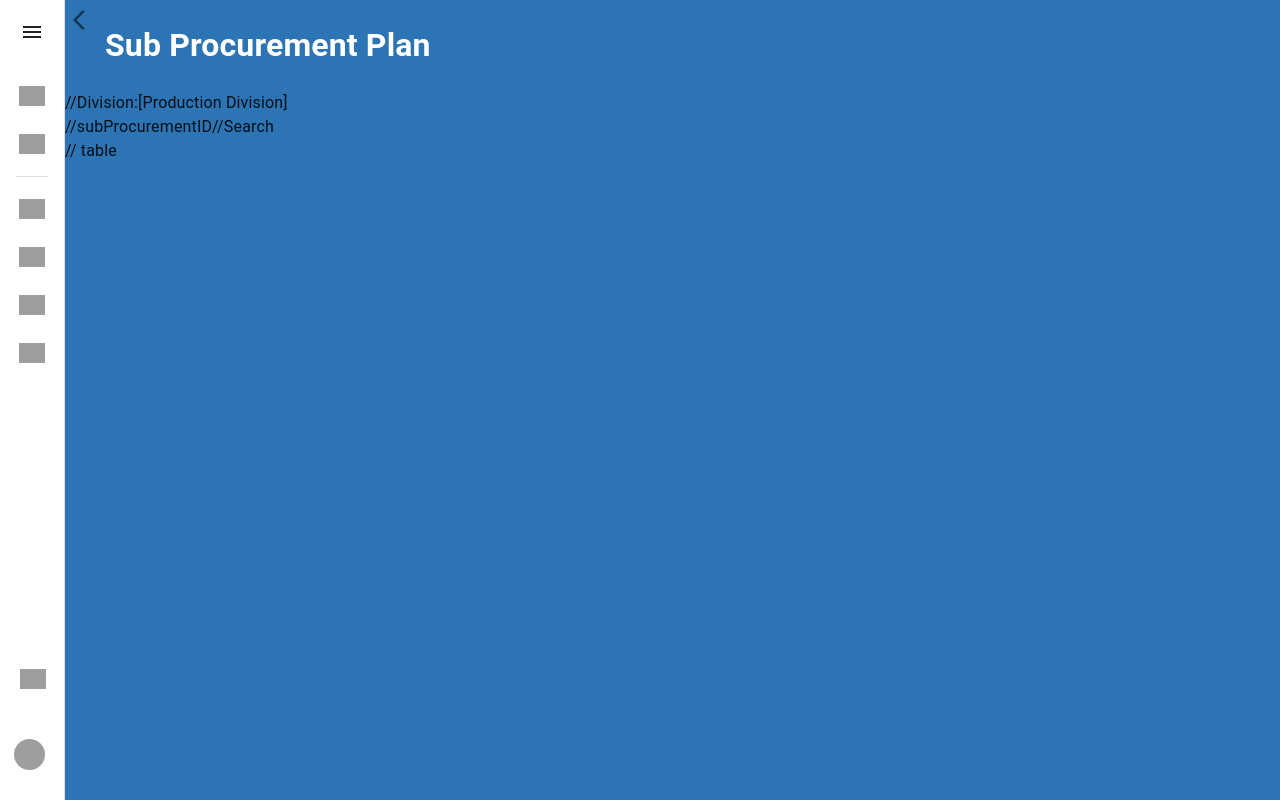
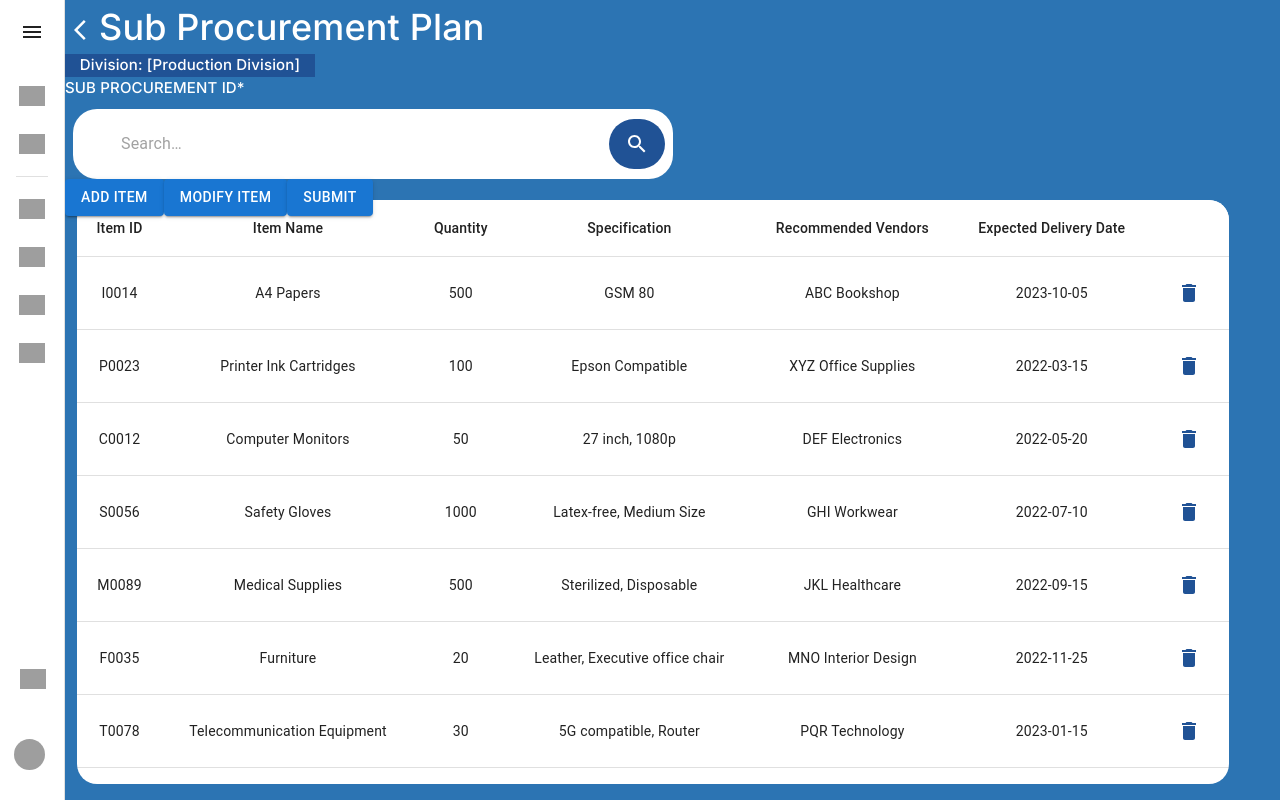
Before and after one commit to yesitha/ProcurementManagementSystem, a React (Create React App) app in the folder Code/frontend/: page / in a window 1280 px wide. Built offline with nearby package versions, Linux system fonts and the light colour scheme; grey boxes are pictures that could not be loaded.

Commit message:
Sub procurement plan update

```diff
--- a/Code/frontend/src/pages/BidOpeningCommitee/ManageAuction/ManageAuction.css
+++ b/Code/frontend/src/pages/BidOpeningCommitee/ManageAuction/ManageAuction.css
@@ -30,25 +30,11 @@
     overflow-x: scroll;
     scroll-behavior: smooth;
 }
-.th1{
-    font-family: 'Inter', sans-serif;
-    font-weight: 500;
-    font-size: large;
-}
-.td{
-    font-family: 'Inter', sans-serif;
-    font-weight: 500;
-    width: 300px;
-    height: 45px;
-    text-align: center;
-}
 .TableHeaders{
     font-family: 'Inter', sans-serif;
     position: sticky!important;
     margin-bottom: 4px;
     z-index: 3;
-
-
 }
 
 .stiky{
--- a/Code/frontend/src/pages/Create SubProcurement Plan Division HOD/Create SubProcurementPlan.css
+++ b/Code/frontend/src/pages/Create SubProcurement Plan Division HOD/Create SubProcurementPlan.css
@@ -0,0 +1,42 @@
+@import "/src/fonts.css";
+
+.Ph1{
+    font-family: 'Inter', sans-serif;
+    font-weight: 500;
+    color: #ffffff;
+    font-size: 36px;
+    position: relative;
+}
+.Ph2{
+    font-family: 'Inter', sans-serif;
+    font-weight: 500;
+    color: #ffffff;
+    font-size: 15px;
+    background-color: #205295;
+    width: 250px;
+    text-align: center;
+
+}
+
+.Ph3{
+    font-family: 'Inter', sans-serif;
+    font-weight: 500;
+    color: #ffffff;
+    font-size: 15px;
+    flex-direction: row;
+    display: flex;
+}
+.midbody{
+    overflow-y: scroll;
+}
+.TableHeaders{
+    font-family: 'Inter', sans-serif;
+    position: sticky!important;
+    margin-bottom: 4px;
+    z-index: 3;
+}
+.stiky{
+position: sticky;
+left: 0;
+
+}
--- a/Code/frontend/src/pages/Create SubProcurement Plan Division HOD/CreateSubProcurementPlan.js
+++ b/Code/frontend/src/pages/Create SubProcurement Plan Division HOD/CreateSubProcurementPlan.js
@@ -1,5 +1,6 @@
 import React from 'react'
 import SideNavBar from "../../components/SideNavigationBar/SideNavBar";
+import "./Create SubProcurementPlan.css";
 import ArrowBackIosIcon from '@mui/icons-material/ArrowBackIos';
 import { Button, FormControl, Box, NativeSelect, Card, CardContent, IconButton, Paper, Stack, TextField, Typography, Select, MenuItem, InputLabel, CssBaseline } from "@mui/material";
 import Table from '@mui/material/Table';
@@ -10,6 +11,8 @@ import TableHead from '@mui/material/TableHead';
 import TablePagination from '@mui/material/TablePagination';
 import TableRow from '@mui/material/TableRow';
 import Grid from '@mui/material/Unstable_Grid2';
+import SearchNoFilter from "../../../src/components/SearchNoFilter/SearchNoFilter";
+import DeleteIcon from '@mui/icons-material/Delete';
 
 
 function CreateSubProcurementPlan() {
@@ -27,8 +30,57 @@ function CreateSubProcurementPlan() {
         gender: "Male",
         profilePic: "https://www.w3schools.com/howto/img_avatar.png",
     };
+    const columns = [
+        {id: 'ItemID', label: 'Item ID', Width: 300, align:'center'},
+        {id: 'ItemName', label: 'Item Name', Width: 300, align:'center'},
+        {id: 'Qty', label: 'Quantity', Width: 300, align:'center'},
+        {id: 'Specification', label: 'Specification', Width: 300, align:'center'},
+        {id: 'RV',label: 'Recommended Vendors',Width: 300,align: 'center'},
+        {id: 'EDD',label: 'Expected Delivery Date',Width: 300,align: 'center'},
+        {id: 'Del',Width: 300,align: 'center'},
+      ];
+      function createData(ItemID,ItemName,Qty,Specification,RV,EDD,Del) {
+        return { ItemID,ItemName,Qty,Specification,RV,EDD,Del };
+      }
+
+      const rows = [
+        createData('I0014','A4 Papers','500','GSM 80','ABC Bookshop','2023-10-05',
+        <IconButton aria-label="delete" sx={{color:'#205295'}}><DeleteIcon /></IconButton>),
+        createData("P0023", "Printer Ink Cartridges", "100", "Epson Compatible", "XYZ Office Supplies", "2022-03-15",
+        <IconButton aria-label="delete" sx={{color:'#205295'}}><DeleteIcon /></IconButton>),
+        createData("C0012", "Computer Monitors", "50", "27 inch, 1080p", "DEF Electronics", "2022-05-20",
+        <IconButton aria-label="delete" sx={{color:'#205295'}}><DeleteIcon /></IconButton>),
+        createData("S0056", "Safety Gloves", "1000", "Latex-free, Medium Size", "GHI Workwear", "2022-07-10",
+        <IconButton aria-label="delete" sx={{color:'#205295'}}><DeleteIcon /></IconButton>),
+        createData("M0089", "Medical Supplies", "500", "Sterilized, Disposable", "JKL Healthcare", "2022-09-15",
+        <IconButton aria-label="delete" sx={{color:'#205295'}}><DeleteIcon /></IconButton>),
+        createData("F0035", "Furniture", "20", "Leather, Executive office chair", "MNO Interior Design", "2022-11-25",
+        <IconButton aria-label="delete" sx={{color:'#205295'}}><DeleteIcon /></IconButton>),
+        createData("T0078", "Telecommunication Equipment", "30", "5G compatible, Router", "PQR Technology", "2023-01-15",
+        <IconButton aria-label="delete" sx={{color:'#205295'}}><DeleteIcon /></IconButton>),
+        createData("B0092", "Building Materials", "200", "Galvanized steel, 2x4", "STU Construction", "2023-03-10",
+        <IconButton aria-label="delete" sx={{color:'#205295'}}><DeleteIcon /></IconButton>),
+        createData("L0101", "Lab Equipment", "50", "Digital, pH meter", "VWX Science", "2023-05-20",
+        <IconButton aria-label="delete" sx={{color:'#205295'}}><DeleteIcon /></IconButton>),
+        createData("G0049", "Gardening Equipment", "100", "Gas-powered, Lawnmower", "YZ Landscaping", "2023-07-15",
+        <IconButton aria-label="delete" sx={{color:'#205295'}}><DeleteIcon /></IconButton>),
+        createData("D0123", "Janitorial Supplies", "300", "Eco-friendly, All-purpose cleaner", "ABC Cleaning", "2023-09-10",
+        <IconButton aria-label="delete" sx={{color:'#205295'}}><DeleteIcon /></IconButton>),
 
 
+
+
+      ]
+      const [page, setPage] = React.useState(0);
+      const [rowsPerPage, setRowsPerPage] = React.useState(10);
+      const handleChangePage = (event, newPage) => {
+        setPage(newPage);
+      };
+
+      const handleChangeRowsPerPage = (event) => {
+        setRowsPerPage(+event.target.value);
+        setPage(0);
+      };
 
     return (
 
@@ -39,37 +91,89 @@ function CreateSubProcurementPlan() {
                 <Grid item xs={12}>
 
                     <Grid container fixed>
-                        <Grid item xs={1}>
-                            <IconButton><ArrowBackIosIcon/></IconButton>
-                        </Grid>
-                        <Grid item xs ={11}>
-                            <h1 className="titleHead">Sub Procurement Plan</h1>
+                        <Grid item xs={12}>
+                            <div className="Ph1">
+                            <IconButton sx={{  pl:'15px' ,height:'34px',width:'34px'}}><ArrowBackIosIcon sx={{color:'#ffffff'}}/></IconButton>
+                            Sub Procurement Plan
+                            </div>
                         </Grid>
                     </Grid>
                 </Grid>
                 <Grid item xs={12}>
-
-                    //Division:[Production Division]
-
-
+                <div className='Ph2'>
+                Division: [Production Division]
+                </div>
                 </Grid>
                 <Grid item xs={12}>
                     <Grid container>
                         <Grid item xs={6}>
-                            //subProcurementID
-                        </Grid>
-                        <Grid item xs={6}>
-                            //Search
+                           <div className='Ph3'>
+                                SUB PROCUREMENT ID*
+                                {/* components import */}
+                           </div>
+                           <SearchNoFilter/>
                         </Grid>
 
                     </Grid>
                 </Grid>
                 <Grid item xs={12}>
-                    // table
+            <div className="midbody">
+         <Paper elevation={6} sx={{alignItems:"center"}}>
+          <TableContainer style={{ overflowX: "initial" }}>
+          <Table stickyHeader aria-label="sticky table">
+            <TableHead className="TableHeaders">
+              <TableRow>
+                {columns.map((column) => (
+                  <TableCell
+                    key={column.id}
+                    align={column.align}
+                    style={{ maxWidth: column.Width }}
+                  >
+                  {column.label}
+                  </TableCell>
+                ))}
+              </TableRow>
+            </TableHead>
+            <TableBody>
+              {rows
+                .slice(page * rowsPerPage, page * rowsPerPage + rowsPerPage)
+                .map((row) => {
+                  return (
+                    <TableRow hover role="checkbox" tabIndex={-1} key={row.code}>
+                      {columns.map((column) => {
+                        const value = row[column.id];
+                        return (
+                          <TableCell key={column.id} align={column.align}>
+                            {column.format && typeof value === 'number'
+                              ? column.format(value)
+                              : value}
+                          </TableCell>
+                        );
+                      })}
+                    </TableRow>
+                  );
+                })}
+            </TableBody>
+          </Table>
+          </TableContainer>
+          <TablePagination
+          rowsPerPageOptions={[10,25,50,100]}
+          component="div"
+          count={rows.length}
+          rowsPerPage={rowsPerPage}
+          page={page}
+          onPageChange={handleChangePage}
+          onRowsPerPageChange={handleChangeRowsPerPage}
+          />
+        </Paper>
+        </div>
                 </Grid>
-
-            </Grid>
-
+                <Grid>
+                <Button variant="contained">ADD ITEM</Button>
+                <Button variant="contained">MODIFY ITEM</Button>
+                <Button variant="contained">SUBMIT</Button>
+                 </Grid>
+                 </Grid>
 
         </div>
     )
```
